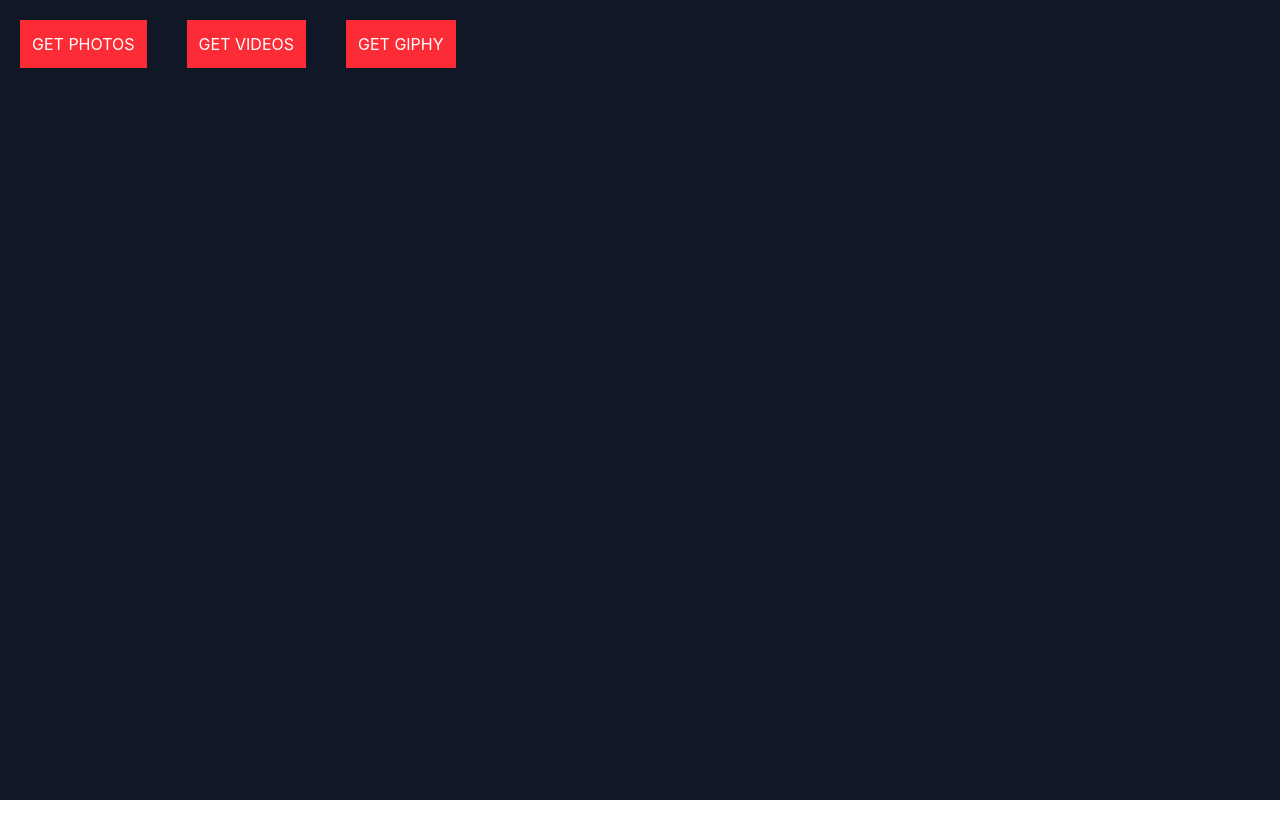
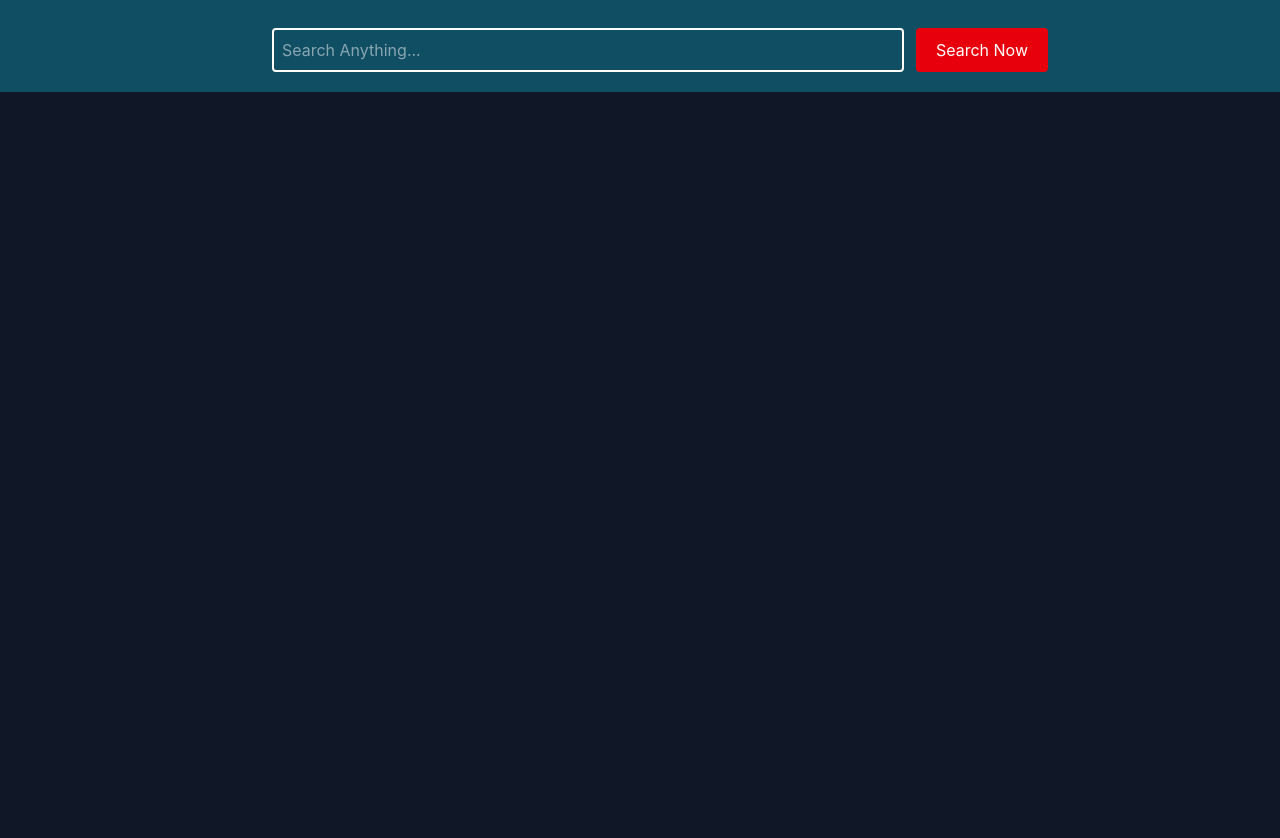
Before and after one commit to HuzaifTarazi/Redux-ToolKit, a React (Vite) app in the folder Redux-02/: page / in a window 1280 px wide. Shown: the top 838 px of the page. Before the commit the page ends 800 px from the top, so only its background shows below. Built offline with nearby package versions, Linux system fonts and the light colour scheme.

Commit message:
Redux-02

```diff
--- a/Redux-02/src/App.jsx
+++ b/Redux-02/src/App.jsx
@@ -2,38 +2,16 @@ import React from "react";
 import { giphyApi, pexelsApi } from "./Api/mediaApi.js";
 import { unsplashApi } from "./Api/mediaApi.js";
 import { useSelector } from "react-redux";
+import SearchBox from "./components/searchBox.jsx";
+
 const App = () => {
-  const searchData = useSelector((state) => state.search.value )
-
+  const searchData = useSelector((state) => state.search.value);
   return (
     <>
-      <div className="text-white h-screen bg-gray-900">
-        <button
-          className="bg-red-500 m-5 p-3 hover:bg-red-600 active:bg-red-700"
-          onClick={() => {
-            unsplashApi("cat");
-          }}
-        >
-          GET PHOTOS
-        </button>
-        <button
-          className="bg-red-500 m-5 p-3 hover:bg-red-600 active:bg-red-700"
-          onClick={() => {
-            pexelsApi("cat");
-          }}
-        >
-          GET VIDEOS
-        </button>
-
-          <button
-          className="bg-red-500 m-5 p-3 hover:bg-red-600 active:bg-red-700"
-          onClick={() => {
-            giphyApi('cheeseburger')
-          }}
-        >
-          GET GIPHY
-        </button>
+      <div className="bg-cyan-900 p-2 shadow-lg">
+        <SearchBox />
       </div>
+      <div className="text-white h-screen bg-gray-900"></div>
     </>
   );
 };
--- /dev/null
+++ b/Redux-02/src/components/SearchBox.jsx
@@ -0,0 +1,31 @@
+import React, { useState } from "react";
+
+const SearchBox = () => {
+  const [searchBox, setsearchBox] = useState("");
+  return (
+    <>
+      <form
+        onSubmit={(e) => {
+          e.preventDefault();
+        }}
+        className="flex flex-row  items-center justify-center"
+      >
+        <input
+          onChange={(e) => {
+            setsearchBox(e.target.value);
+          }}
+          required={true}
+          type="text"
+          value={searchBox}
+          placeholder="Search Anything..."
+          className="m-3 mt-5 ms-10 w-1/2 p-2 border-2 text-white rounded focus:outline-none focus:border-red-400 focus:border-2"
+        />
+        <button className="bg-red-600 mt-2 p-2.5 px-5 text-white rounded active:bg-red-700">
+          Search Now
+        </button>
+      </form>
+    </>
+  );
+};
+
+export default SearchBox;
--- a/Redux-02/src/features/searchSlice/searchSlice.js
+++ b/Redux-02/src/features/searchSlice/searchSlice.js
@@ -9,24 +9,30 @@ const initialState = {
 }
 
 const searchSlice = createSlice({
-
     name: 'search',
     initialState,
     reducers: {
         setQuery(state, action){
-
+            state.query = action.payload
         },
         setActiveTab(state, action){
-
+            state.activeTab = action.payload
         },
         setResults(state, action){
-
+            state.results = action.payload
+            state.loading = false
         },
         setLoading(state, action){
-
+            state.loading = action.payload
+            state.loading = true
+            state.error = null
         },
         setError(state,action){
-
+            state.error = action.payload
+            state.loading = false
+        },
+        clearResult(state){
+            state.results = []
         }
     }
 })
```
